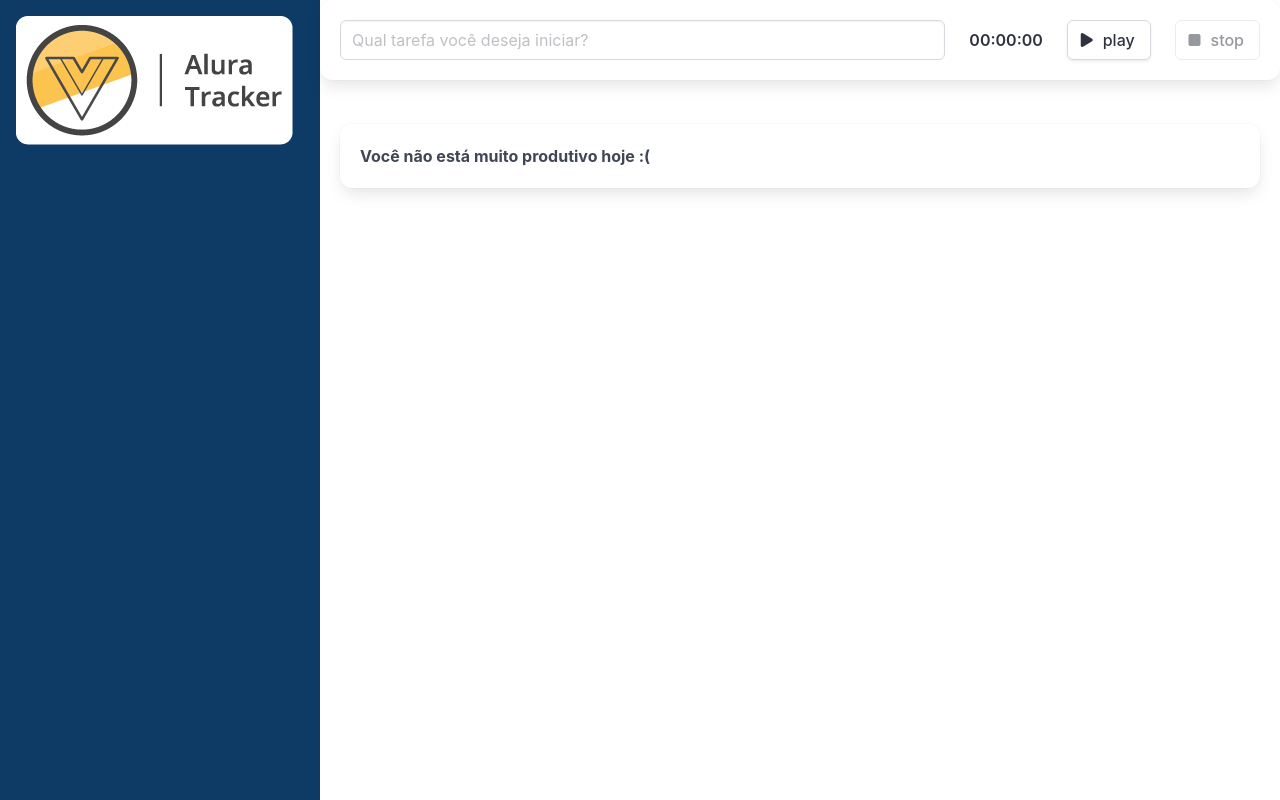
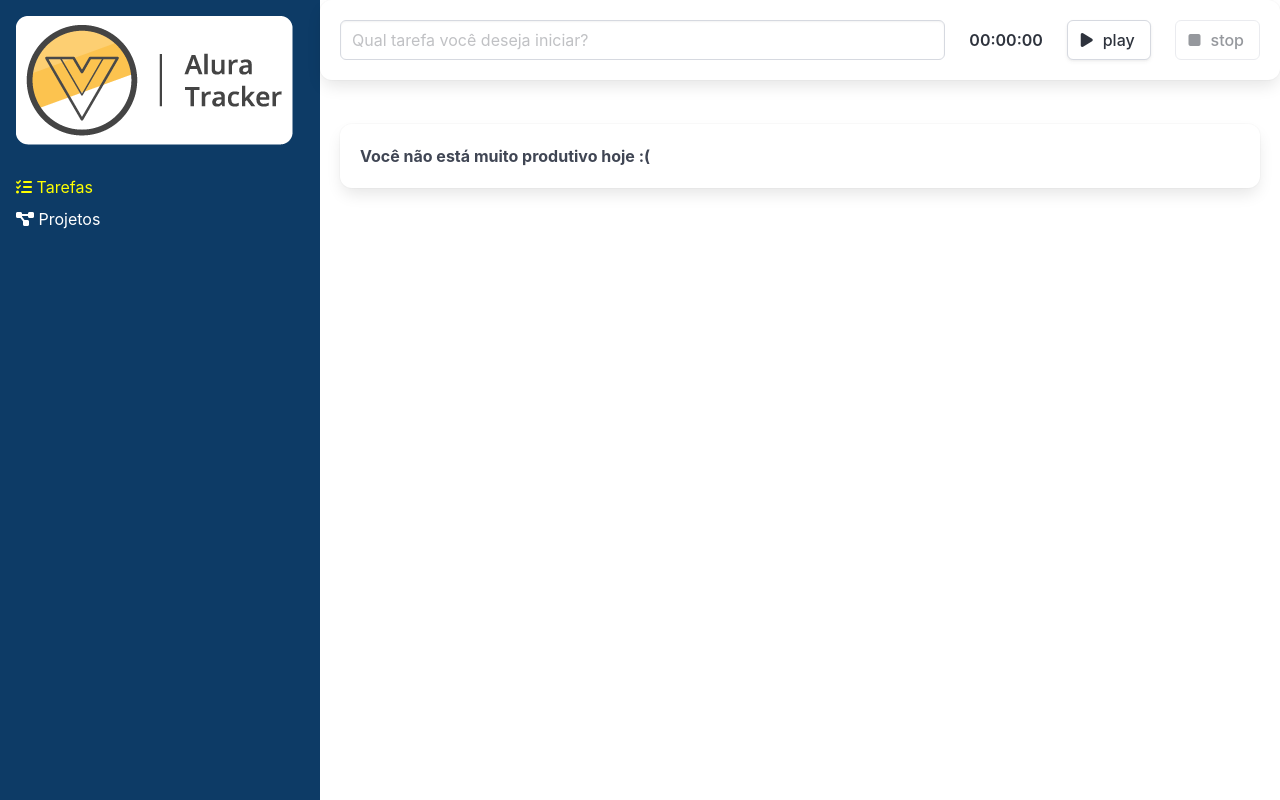
Before and after one commit to jconzatti/alura.vue.3, a Vue app in the folder alura-tracker/: page /#/ in a window 1280 px wide. Built offline with nearby package versions, Linux system fonts and the light colour scheme.

Commit message:
Segunda rota: projetos

```diff
--- a/alura-tracker/src/components/BarraLateral.vue
+++ b/alura-tracker/src/components/BarraLateral.vue
@@ -1,8 +1,10 @@
 <script lang="ts">
 import { defineComponent } from 'vue'
+import { RouterLink } from 'vue-router'
 
 export default defineComponent({
   name: 'BarraLateral',
+  components: { RouterLink },
 })
 </script>
 
@@ -11,6 +13,22 @@
     <h1>
       <img src="../assets/logo.png" alt="Logo do Alura Tracker" />
     </h1>
+    <nav class="panel mt-5">
+      <ul>
+        <li>
+          <RouterLink to="/" class="link">
+            <i class="fas fa-tasks"></i>
+            Tarefas
+          </RouterLink>
+        </li>
+        <li>
+          <RouterLink to="/projetos" class="link">
+            <i class="fas fa-project-diagram"></i>
+            Projetos
+          </RouterLink>
+        </li>
+      </ul>
+    </nav>
   </header>
 </template>
 
@@ -21,6 +39,21 @@
   width: 100%;
   height: 100vh;
 }
+.panel {
+  box-shadow: none;
+}
+.panel li {
+  margin: 8px 0;
+}
+.link {
+  color: #fff;
+}
+.link:hover {
+  color: #ff0;
+}
+.link.router-link-active {
+  color: #ff0;
+}
 @media only screen and (max-width: 768px) {
   header {
     padding: 2.5rem;
--- a/alura-tracker/src/roteador/index.ts
+++ b/alura-tracker/src/roteador/index.ts
@@ -1,3 +1,4 @@
+import Projetos from '@/views/Projetos.vue'
 import Tarefas from '@/views/Tarefas.vue'
 import { createRouter, createWebHashHistory, type RouteRecordRaw } from 'vue-router'
 
@@ -7,6 +8,11 @@
     name: 'tarefas',
     component: Tarefas,
   },
+  {
+    path: '/projetos',
+    name: 'projetos',
+    component: Projetos,
+  },
 ]
 const roteador = createRouter({
   history: createWebHashHistory(),
--- /dev/null
+++ b/alura-tracker/src/views/Projetos.vue
@@ -0,0 +1,12 @@
+<!-- eslint-disable vue/multi-word-component-names -->
+<script lang="ts">
+import { defineComponent } from 'vue'
+
+export default defineComponent({
+  name: 'Projetos',
+})
+</script>
+
+<template>
+  <h1>Projetos</h1>
+</template>
--- a/alura-tracker/src/views/Tarefas.vue
+++ b/alura-tracker/src/views/Tarefas.vue
@@ -1,3 +1,4 @@
+<!-- eslint-disable vue/multi-word-component-names -->
 <script lang="ts">
 import { defineComponent } from 'vue'
 import FormularioTarefa from '../components/FormularioTarefa.vue'
@@ -6,7 +7,7 @@
 import Box from '../components/Box.vue'
 
 export default defineComponent({
-  name: 'App',
+  name: 'Tarefas',
   components: { FormularioTarefa, Tarefa, Box },
   data() {
     return {
```
